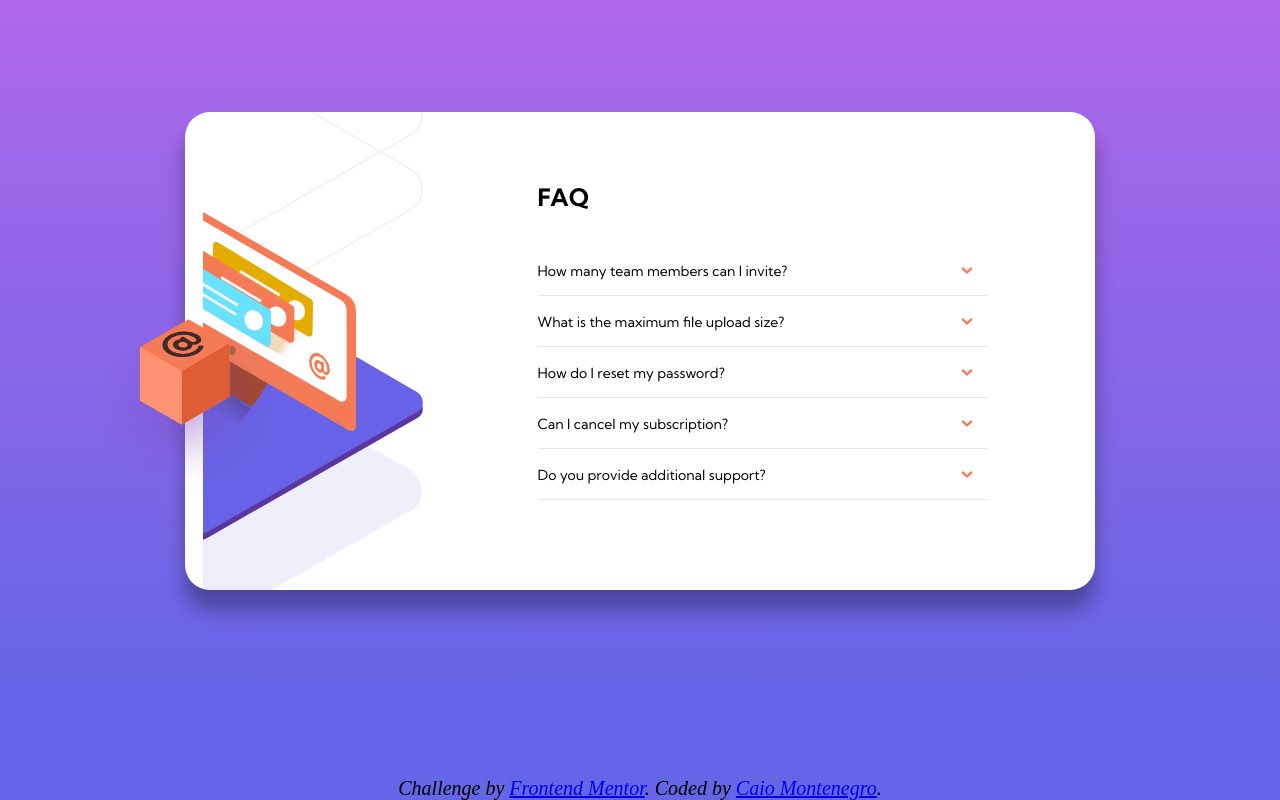
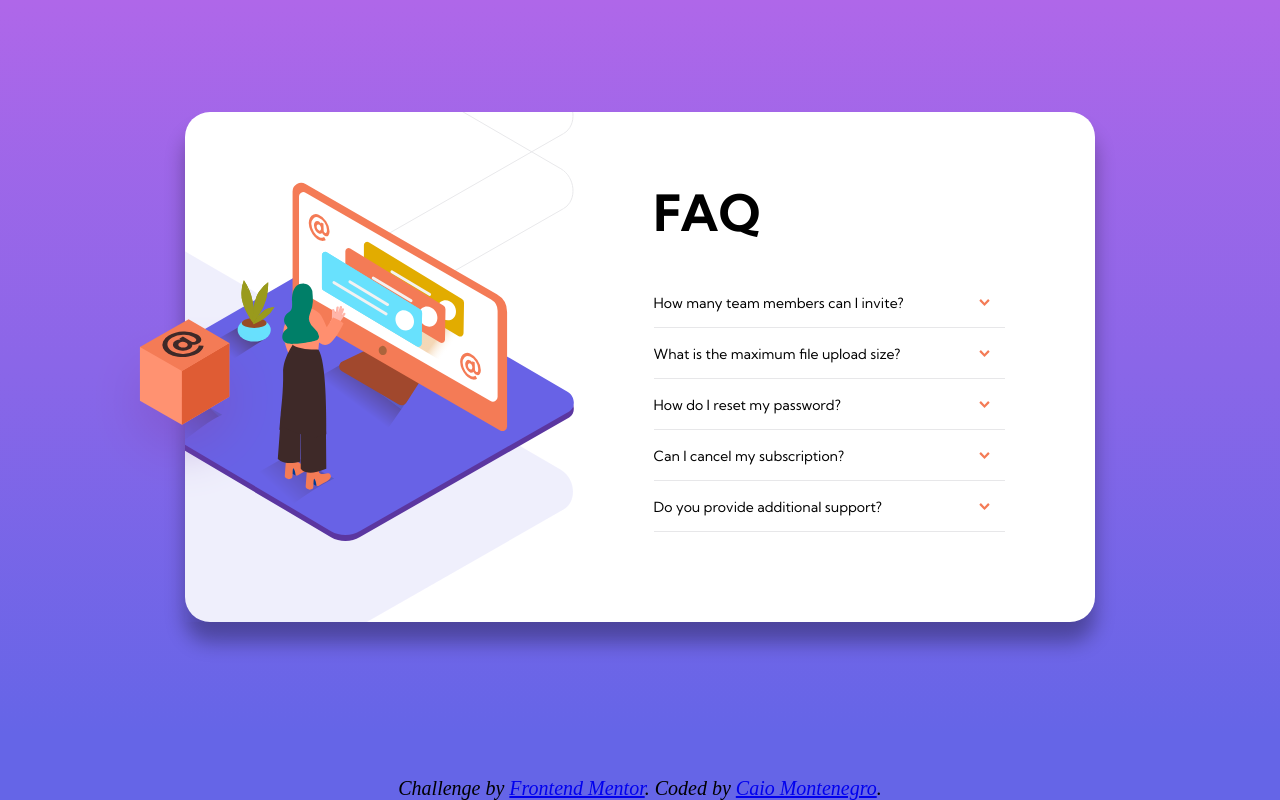
Before and after one commit to caiomontenegro/landingPage_faq, a plain HTML site: page index.html in a window 1280 px wide. Drawn offline with Linux system fonts and the light colour scheme.

Commit message:
Font size for titles updated

```diff
--- a/sass/style.scss
+++ b/sass/style.scss
@@ -25,7 +25,7 @@ body {
 }
 
 .images {
-    width: 300px;
+    width: 600px;
     position: relative;
     overflow: hidden;
 
@@ -66,6 +66,7 @@ body {
 }
 
 h1 {
+    font-size: 50px;
     margin-bottom: 50px;
 }
 
```
Also changed, not shown: css/style.css, 1 other file.
